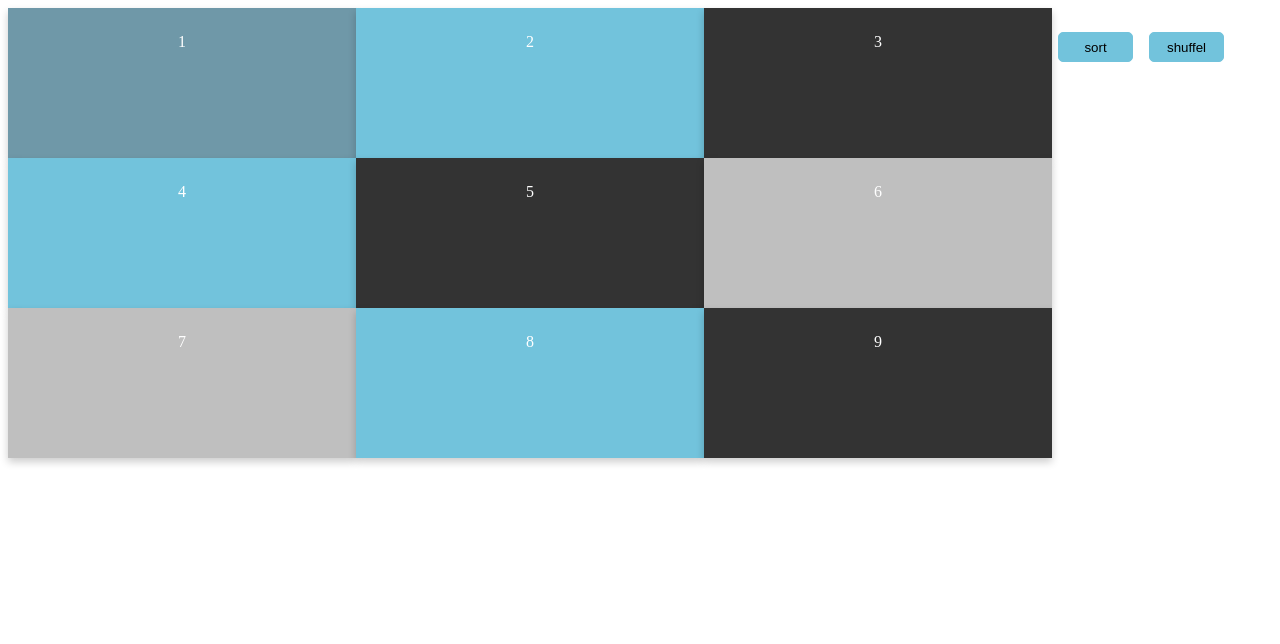
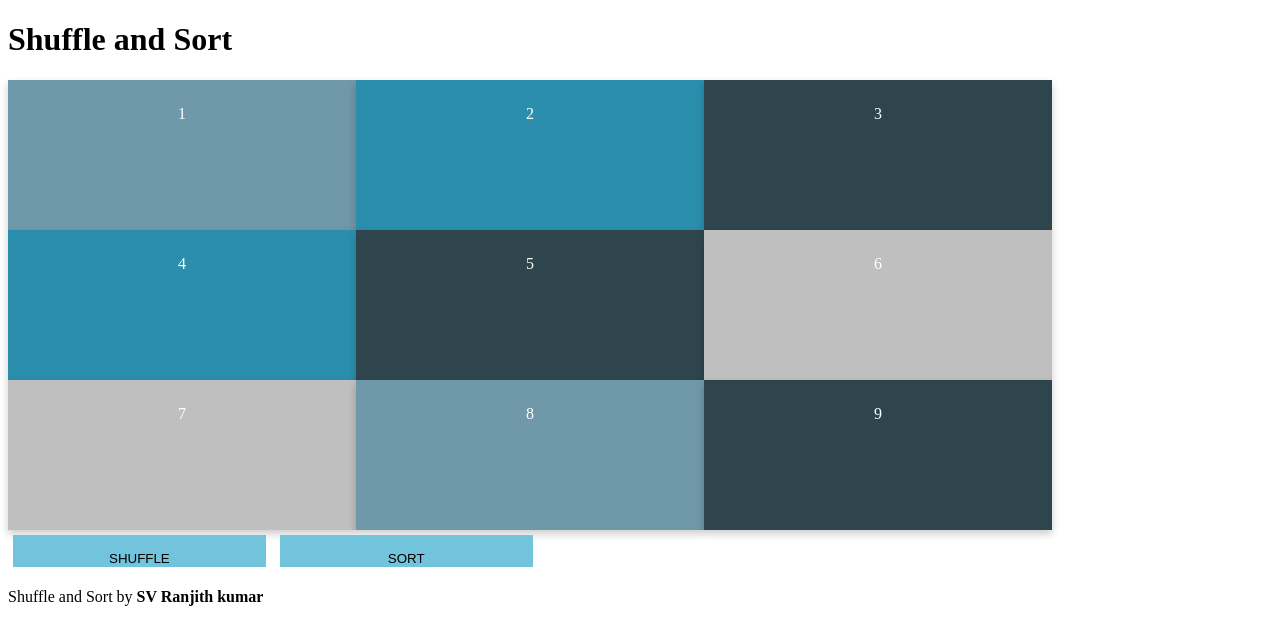
Before and after one commit to svranjith/shuffelandsort, a plain HTML site: page index.html in a window 1280 px wide. Drawn offline with Linux system fonts and the light colour scheme.

Commit message:
'colorcode'

```diff
--- a/index.css
+++ b/index.css
@@ -10,16 +10,18 @@
       float:left;
       color:#ffff;
     }
-}
-
     button{
       border: 1px solid #72C3DC;
       background-color: #72C3DC;
       margin: 6px;
       border-radius: 5px;
-    width: 75px;
+      width: 10%;
       height: 30px;
     }
+
+}
+
+
 @media only screen and (min-width: 375px) {
     .card{
       box-shadow: 0 4px 8px 0 rgba(0,0,0,0.2);
@@ -31,4 +33,150 @@
       text-align: center;
       color:#ffff;
     }
+    .button{
+      padding: 15px;
+		margin: 5px;
+    width: 20%;
+    border: 1px solid #72C3DC;
+    background-color: #72C3DC;
+  border-radius: 0px;;
   }
+
+}
+
+.header {
+    text-align: center;
+}
+
+
+
+  /* body,html{
+    padding: 0;
+    margin:0 ;
+    font-family: Tahoma, Verdana, Segoe, sans-serif;
+  }
+  .wrapper {
+    background-color: #FFFFFF;
+    max-width: 100%;
+    overflow: hidden;
+  }
+  .container {
+    display: flex;
+    flex-wrap: wrap;
+    background-color: #EFEFEF;
+    width: 960px;
+    margin: 0 auto;
+  }
+  header{
+    display: flex;
+    width: 960px;
+    margin: 0 auto;
+    background-color: #ffffff;
+    border-bottom: 4px solid #bfbfbf;
+    flex: 0 0 100%;
+      max-width: 100%;
+    justify-content: center;
+    color:#000;
+  }
+  h1{
+    font-size: 20px;
+  }
+  .container{
+    flex: 0 0 75%;
+      max-width: 75%;
+    display: flex;
+    flex-wrap: wrap;
+    justify-content: center;
+  }
+  .card{
+    flex: 0 0 33.33%;
+      max-width: 33.33%;
+    display: flex;
+      align-items: center;
+      justify-content: center;
+    font-size: 6em;
+    color: #FFFFFF;
+    border: 0;
+    box-shadow: inset 0px 0px 2px -1px #efefef;
+  }
+  .card:before {
+      content:'';
+      float:left;
+      padding-top:100%;
+  }
+  .container{
+      flex: 0 0 25%;
+      max-width: 67%;
+      margin-top: 15px;
+      text-align: center
+  }
+  .button{
+    padding: 12px;
+      margin: 10px;
+      background-color: #72C3DC;
+      box-shadow: 0px 3px 3px 1px #2b8ead;
+      border-radius: 5px;
+      width: 50%;
+      text-align: center;
+      cursor: pointer;
+      border: none;
+      outline: none;
+    color:#fff;
+    height: 45px;
+
+  }
+  .button:active{
+      box-shadow: 0px 1px 2px 1px #2b8ead;
+  }
+  footer{
+    display: flex;
+    flex: 0 0 100%;
+      max-width: 100%;
+    justify-content: center;
+    font-style: italic;
+  }
+
+  @media only screen and (max-width: 960px) {
+    .container {
+      width: 100%;
+      flex-direction: column-reverse;
+      background-color: #FFFFFF;
+      flex-wrap: nowrap;
+    }
+    header{
+      background-color: #333333;
+      color:#fff;
+      border: 0;
+    }
+    .container {
+          flex: 0 0 92%;
+        max-width: 92%;
+        align-items: center;
+        margin: 0 4%;
+    }
+    .card {
+      flex: 0 0 100%;
+      border-left: 20px solid;
+      max-width: calc(100% - 20px);
+      font-size: 20px;
+      color: #000;
+      padding: 10px 0;
+      margin-bottom: 5px;
+      font-weight: normal;
+      background-color: #EFEFEF;
+    }
+    .card:before {
+      padding-top:0;
+    }
+    .container {
+      flex: 0 0 100%;
+      max-width: 100%;
+      margin: 12px 0;
+    }
+    .button {
+      padding: 15px;
+      margin: 5px;
+      width: 26%;
+    }
+
+  } */
--- a/index.html
+++ b/index.html
@@ -5,10 +5,23 @@
 <link rel="stylesheet" type="text/css" href="index.css">
 </head>
 <body>
-<div id="test"></div>
-<br>
-<button onclick="sorting()">sort</button>
-<button onclick="shuffel()">shuffel</button>
+    <body>
+            <header>
+                <h1>Shuffle and Sort</h1>
+            </header>
+
+              <main id="test">
+              </main>
+              <aside class="container">
+                    <button type="button" onClick="shuffel()" class="button">SHUFFLE</button>
+                    <button type="button" onClick="sorting()" class="button">SORT</button>
+              </aside>
+
+            <footer>
+                <p>Shuffle and Sort by <b>SV Ranjith kumar</b></p>
+            </footer>
+        </body>
+
 <script src="index.js"></script>
 </body>
 </html>
--- a/index.js
+++ b/index.js
@@ -2,32 +2,33 @@
 
 const foo = [{
     value: 1,
-    colorCode: '#6F98A8'
+    colorCode: '#6f98a8'
 }, {
     value: 2,
-    colorCode: '#72c3dc'
+    colorCode: '#2b8ead'
 }, {
     value: 3,
-    colorCode: '#333333'
+    colorCode: '#2f454e'
 }, {
     value: 4,
-    colorCode: '#72c3dc'
+    colorCode: '#2b8ead'
 }, {
     value: 5,
-    colorCode: '#333333'
+    colorCode: '#2f454e'
 }, {
     value: 6,
-    colorCode: '#BFBFBF'
+    colorCode: '#bfbfbf'
 }, {
     value: 7,
-    colorCode: '#BFBFBF'
+    colorCode: '#bfbfbf'
 }, {
     value: 8,
-    colorCode: '#72c3dc'
+    colorCode: '#6f98a8'
 }, {
     value: 9,
-    colorCode: '#333333'
+    colorCode: '#2f454e'
 }]
+
 
 function commonFunction() {
     let element='';
@@ -49,17 +50,7 @@ function shuffel() {
 }
 
 function sorting() {
-    for (let i = 0; i < foo.length; i++) {
-        for (let j = 0; j < foo.length; j++) {
-            if (foo[i].value < foo[j].value) {
-                let tmp = foo[j].value;
-                foo[j].value = foo[i].value;
-                foo[i].value = tmp;
-            }
-        }
-    }
-    document.getElementById('test').innerHTML = " ";
-    return commonFunction();
-
+    foo.sort((a,b) =>  a.value - b.value)
+  return commonFunction();
 }
 commonFunction()
```
Lines whose indentation alone changed are shown as unchanged.
